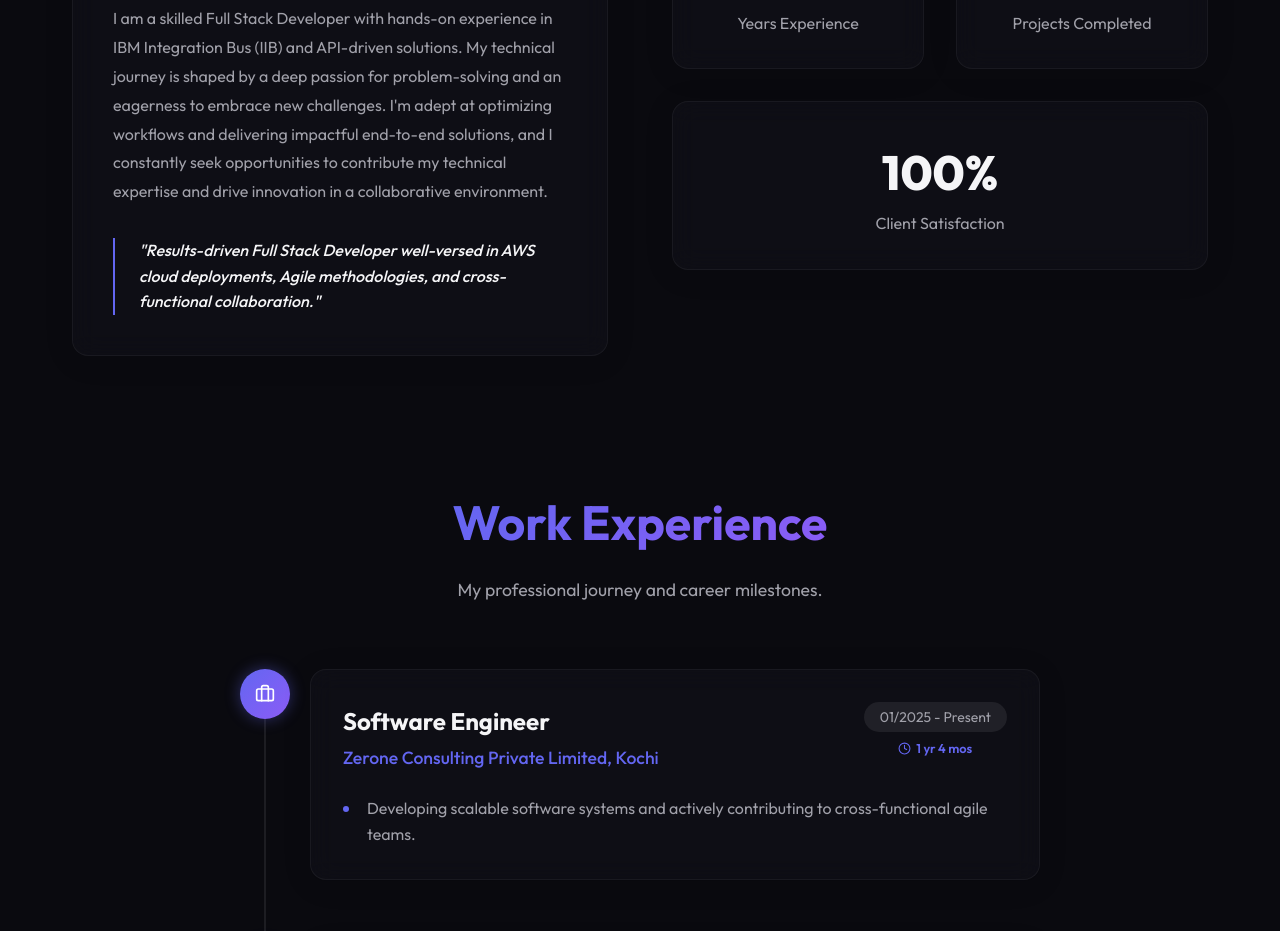
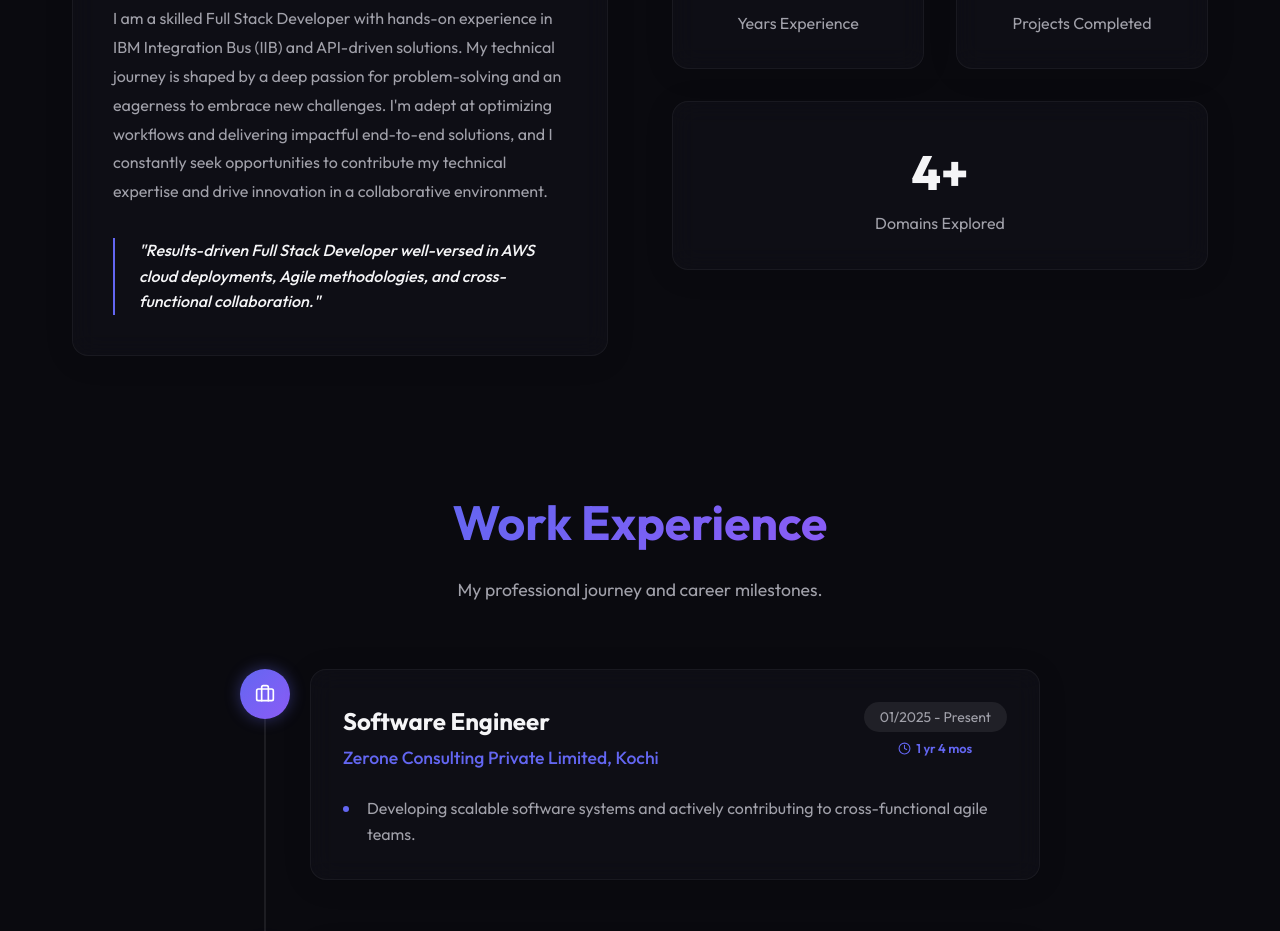
Before and after one commit to Bibin369/Bib_Portfolio, a React (Vite) app: page / in a window 1280 px wide. Shown: the part 1180-2111 px from the top of the page. Built offline with nearby package versions, Linux system fonts and the light colour scheme.

Commit message:
Change stat from 100% Client Satisfaction to 4+ Domains Explored

```diff
--- a/src/sections/About.jsx
+++ b/src/sections/About.jsx
@@ -65,8 +65,8 @@ export default function About() {
              <p style={{ color: 'var(--text-secondary)' }}>Projects Completed</p>
            </div>
            <div className="glass-panel" style={{ padding: '2rem', textAlign: 'center', gridColumn: 'span 2' }}>
-             <h4 style={{ fontSize: '3rem', fontWeight: 800, className: 'gradient-text' }}>100%</h4>
-             <p style={{ color: 'var(--text-secondary)' }}>Client Satisfaction</p>
+             <h4 style={{ fontSize: '3rem', fontWeight: 800, className: 'gradient-text' }}>4+</h4>
+             <p style={{ color: 'var(--text-secondary)' }}>Domains Explored</p>
            </div>
         </motion.div>
 
```
